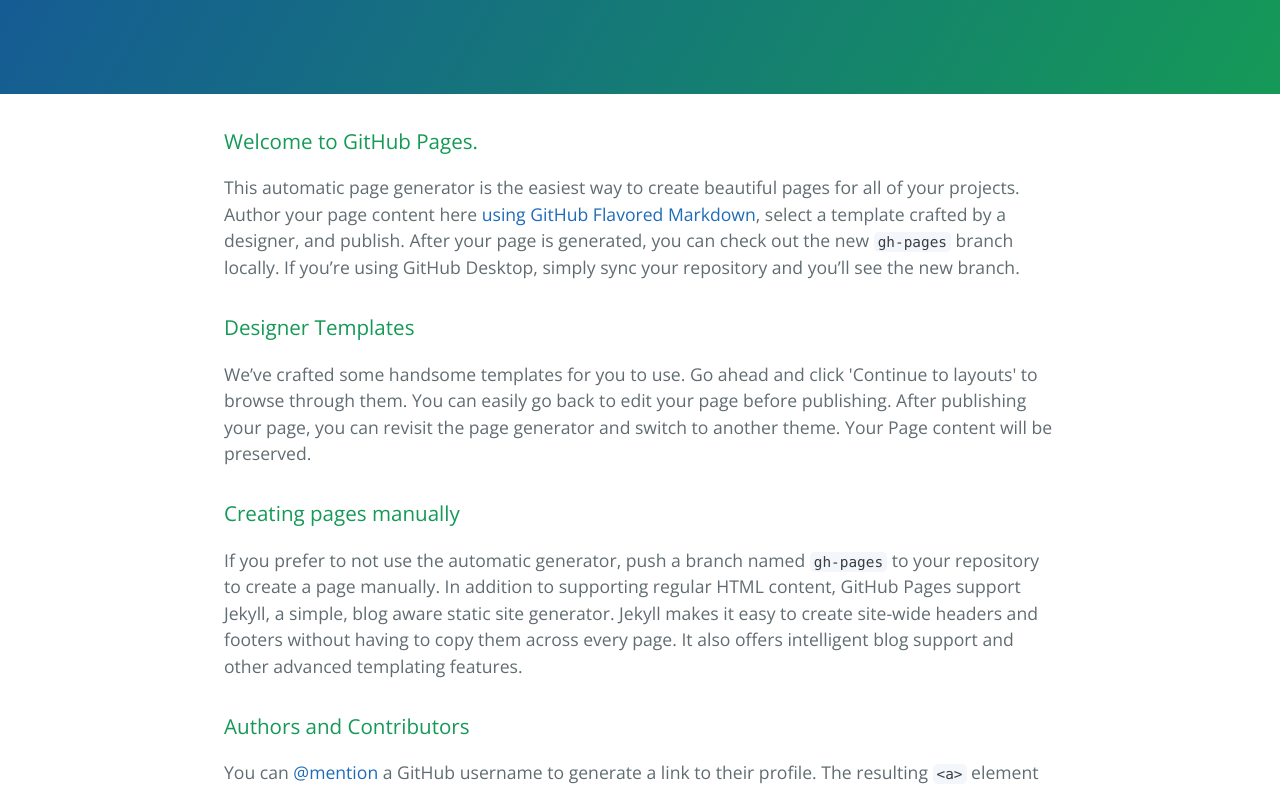
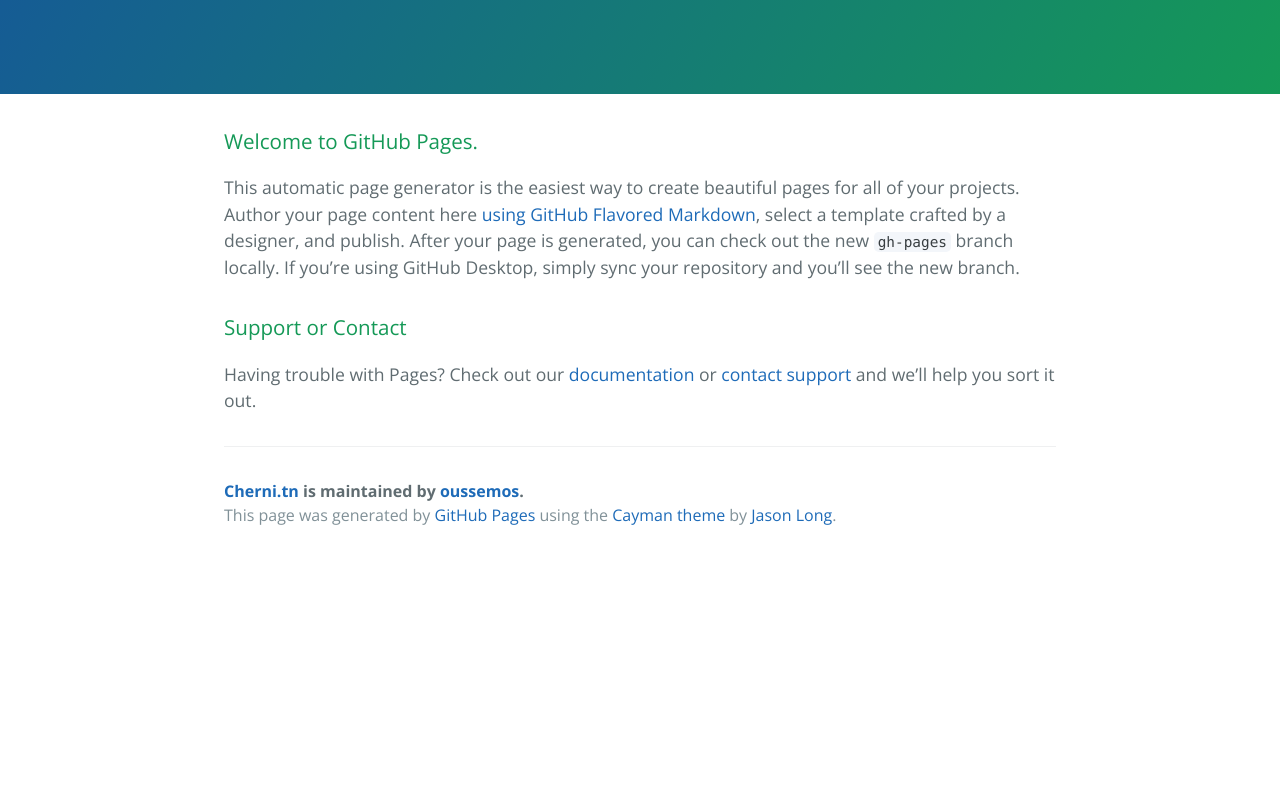
Before and after one commit to oussemos/cherni.tn, a plain HTML site: page index.html in a window 1280 px wide. Shown: the part 176-962 px from the top of the page. After the commit the page ends 800 px from the top, so only its background shows below. Drawn offline with nearby package versions, Linux system fonts and the light colour scheme.

Commit message:
Update index.html

```diff
--- a/index.html
+++ b/index.html
@@ -22,21 +22,6 @@
 <p>This automatic page generator is the easiest way to create beautiful pages for all of your projects. Author your page content here <a href="https://guides.github.com/features/mastering-markdown/">using GitHub Flavored Markdown</a>, select a template crafted by a designer, and publish. After your page is generated, you can check out the new <code>gh-pages</code> branch locally. If you’re using GitHub Desktop, simply sync your repository and you’ll see the new branch.</p>
 
 <h3>
-<a id="designer-templates" class="anchor" href="#designer-templates" aria-hidden="true"><span aria-hidden="true" class="octicon octicon-link"></span></a>Designer Templates</h3>
-
-<p>We’ve crafted some handsome templates for you to use. Go ahead and click 'Continue to layouts' to browse through them. You can easily go back to edit your page before publishing. After publishing your page, you can revisit the page generator and switch to another theme. Your Page content will be preserved.</p>
-
-<h3>
-<a id="creating-pages-manually" class="anchor" href="#creating-pages-manually" aria-hidden="true"><span aria-hidden="true" class="octicon octicon-link"></span></a>Creating pages manually</h3>
-
-<p>If you prefer to not use the automatic generator, push a branch named <code>gh-pages</code> to your repository to create a page manually. In addition to supporting regular HTML content, GitHub Pages support Jekyll, a simple, blog aware static site generator. Jekyll makes it easy to create site-wide headers and footers without having to copy them across every page. It also offers intelligent blog support and other advanced templating features.</p>
-
-<h3>
-<a id="authors-and-contributors" class="anchor" href="#authors-and-contributors" aria-hidden="true"><span aria-hidden="true" class="octicon octicon-link"></span></a>Authors and Contributors</h3>
-
-<p>You can <a href="https://help.github.com/articles/basic-writing-and-formatting-syntax/#mentioning-users-and-teams" class="user-mention">@mention</a> a GitHub username to generate a link to their profile. The resulting <code>&lt;a&gt;</code> element will link to the contributor’s GitHub Profile. For example: In 2007, Chris Wanstrath (<a href="https://github.com/defunkt" class="user-mention">@defunkt</a>), PJ Hyett (<a href="https://github.com/pjhyett" class="user-mention">@pjhyett</a>), and Tom Preston-Werner (<a href="https://github.com/mojombo" class="user-mention">@mojombo</a>) founded GitHub.</p>
-
-<h3>
 <a id="support-or-contact" class="anchor" href="#support-or-contact" aria-hidden="true"><span aria-hidden="true" class="octicon octicon-link"></span></a>Support or Contact</h3>
 
 <p>Having trouble with Pages? Check out our <a href="https://help.github.com/pages">documentation</a> or <a href="https://github.com/contact">contact support</a> and we’ll help you sort it out.</p>
```
